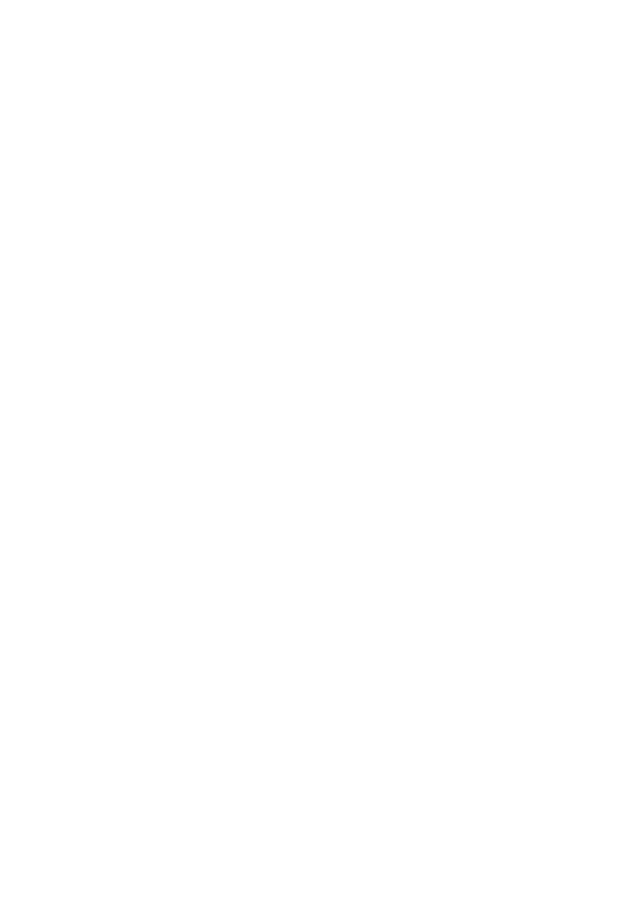
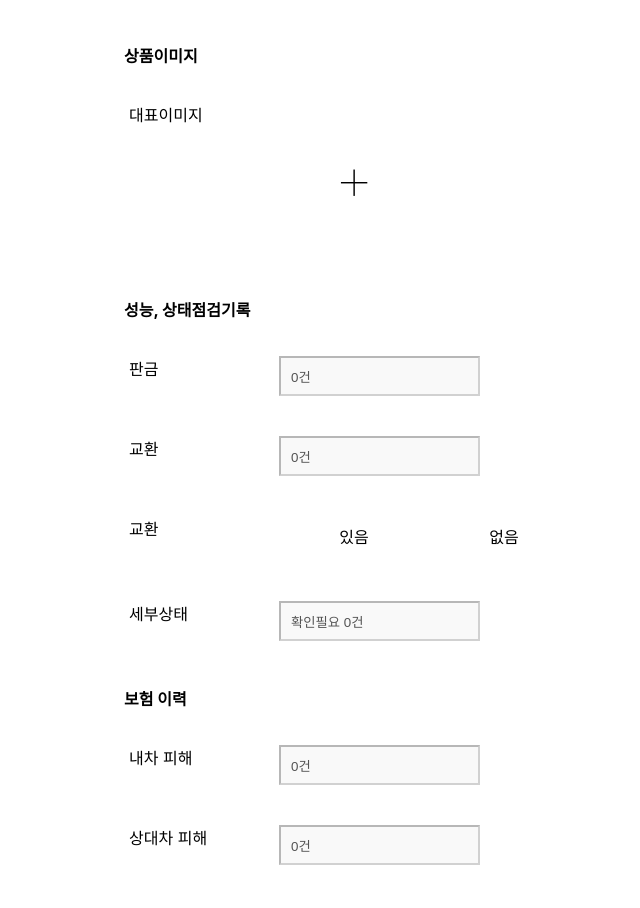
Before and after one commit to JeongbinYoon/admin, a React (Create React App) app: page /product/create in a window 1280 px wide. Shown: the part 1887-2795 px from the top of the page, without its empty margins (141-781 px from the left). Before the commit the page ends 1910 px from the top, so only its background shows below. Built offline with nearby package versions, Linux system fonts and the light colour scheme.

Commit message:
Complete Product create component styling

```diff
--- a/src/components/content/list/list.jsx
+++ b/src/components/content/list/list.jsx
@@ -2,10 +2,10 @@
 import styles from "./list.module.css";
 import { FontAwesomeIcon } from "@fortawesome/react-fontawesome";
 import { faCaretDown } from "@fortawesome/free-solid-svg-icons";
-import Search from "../../../components/content/search/search";
-import ProductList from "../../../components/content/productList/productList";
+import Search from "../search/search";
+import ProductList from "../productList/productList";
 import axios from "axios";
-import carData from "../../../data/car.json";
+// import carData from "../../../data/car.json";
 
 const List = (props) => {
   const [totalData, setTotalData] = useState("");
--- a/src/components/productCreate/productCreate.jsx
+++ b/src/components/productCreate/productCreate.jsx
@@ -1,5 +1,8 @@
 import React from "react";
 import styles from "./productCreate.module.css";
+import { FontAwesomeIcon } from "@fortawesome/react-fontawesome";
+import { faPlus } from "@fortawesome/free-solid-svg-icons";
+
 const ProductCreate = (props) => {
   const categoryBtnClick = (e) => {
     console.log(e.target);
@@ -15,7 +18,11 @@
       <div className={styles.container}>
         <div className={styles.container_title}>카테고리</div>
         <div className={styles.container_body}>
-          <div onClick={categoryBtnClick} className={styles.category_btns}>
+          <div
+            onClick={categoryBtnClick}
+            className={styles.category_btns}
+            style={{ border: "none" }}
+          >
             <div className={`${styles["catetory_search"]} ${styles["active"]}`}>
               카레고리명 검색
             </div>
@@ -190,6 +197,124 @@
           </div>
         </div>
       </div>
+
+      {/* 상품 이미지 */}
+      <div className={styles.container}>
+        <div className={styles.container_title}>상품이미지</div>
+        <div className={styles.container_body}>
+          <div>
+            <div className={styles.body_title}>대표이미지</div>
+            <div>
+              <label className={styles.inputFileButton} for="input-file">
+                +
+              </label>
+              <input type="file" id="input-file" style={{ display: "none" }} />
+            </div>
+          </div>
+        </div>
+      </div>
+
+      {/* 성능, 상태점검기록 */}
+      <div className={styles.container}>
+        <div className={styles.container_title}>성능, 상태점검기록</div>
+        <div className={styles.container_body}>
+          <div>
+            <div className={styles.body_title}>판금</div>
+            <div>
+              <input type="text" value={`${0}건`} disabled />
+            </div>
+          </div>
+          <div>
+            <div className={styles.body_title}>교환</div>
+            <div>
+              <input type="text" value={`${0}건`} disabled />
+            </div>
+          </div>
+          <div>
+            <div className={styles.body_title}>교환</div>
+            <div>
+              <div onClick={categoryBtnClick} className={styles.category_btns}>
+                <div className={styles.catetory_select}>있음</div>
+                <div
+                  className={`${styles["catetory_search"]} ${styles["active"]}`}
+                >
+                  없음
+                </div>
+              </div>
+            </div>
+          </div>
+          <div>
+            <div className={styles.body_title}>세부상태</div>
+            <div>
+              <input type="text" value={`확인필요 ${0}건`} disabled />
+            </div>
+          </div>
+        </div>
+      </div>
+
+      {/* 보험 이력 */}
+      <div className={styles.container}>
+        <div className={styles.container_title}>보험 이력</div>
+        <div className={styles.container_body}>
+          <div>
+            <div className={styles.body_title}>내차 피해</div>
+            <div>
+              <input type="text" value={`${0}건`} disabled />
+            </div>
+          </div>
+          <div>
+            <div className={styles.body_title}>상대차 피해</div>
+            <div>
+              <input type="text" value={`${0}건`} disabled />
+            </div>
+          </div>
+          <div>
+            <div className={styles.body_title}>용도변경이력</div>
+            <div>
+              <div onClick={categoryBtnClick} className={styles.category_btns}>
+                <div className={styles.catetory_select}>있음</div>
+
+                <div
+                  className={`${styles["catetory_search"]} ${styles["active"]}`}
+                >
+                  없음
+                </div>
+              </div>
+            </div>
+          </div>
+          <div>
+            <div className={styles.body_title}>특수사고이력</div>
+            <div>
+              <input type="text" value={`전손 ${0}`} disabled />
+              <input type="text" value={`도난 ${0}`} disabled />
+            </div>
+          </div>
+        </div>
+      </div>
+
+      {/* 차량평가사 */}
+      <div className={styles.container}>
+        <div className={styles.container_title}>차량평가사</div>
+        <div className={styles.container_body}>
+          <div>
+            <div>
+              <div onClick={categoryBtnClick} className={styles.category_btns}>
+                <div
+                  className={`${styles["catetory_search"]} ${styles["active"]}`}
+                >
+                  차량평가사 검색
+                </div>
+                <div className={styles.catetory_select}>차량평가사 선택</div>
+              </div>
+            </div>
+          </div>
+          <div>
+            <div>
+              <input type="text" placeholder="차량평가사 입력" />
+            </div>
+          </div>
+        </div>
+      </div>
     </div>
   );
 };
--- a/src/components/productCreate/productCreate.module.css
+++ b/src/components/productCreate/productCreate.module.css
@@ -31,6 +31,19 @@
 /* body */
 .container_body {
   padding: 20px;
+}
+
+.container_body > div {
+  padding: 20px 0;
+  border-bottom: 1px solid line-grey;
+}
+
+.container_body > div:first-child {
+  padding-top: 0;
+}
+.container_body > div:last-child {
+  padding-bottom: 0;
+  border-bottom: none;
 }
 
 /* category */
@@ -96,3 +109,23 @@
   background-color: color-white;
   border: 1px solid line-grey;
 }
+
+/* 상품 이미지 */
+.imgUploadBtn[type="file"] {
+  width: 150px;
+  height: 500px;
+}
+
+.inputFileButton {
+  display: flex;
+  justify-content: center;
+  align-items: center;
+  width: 150px;
+  height: 150px;
+  color: color-grey;
+  font-size: 64px;
+  font-weight: 100;
+  cursor: pointer;
+  border: 1px solid line-grey;
+  border-radius: 4px;
+}
```
